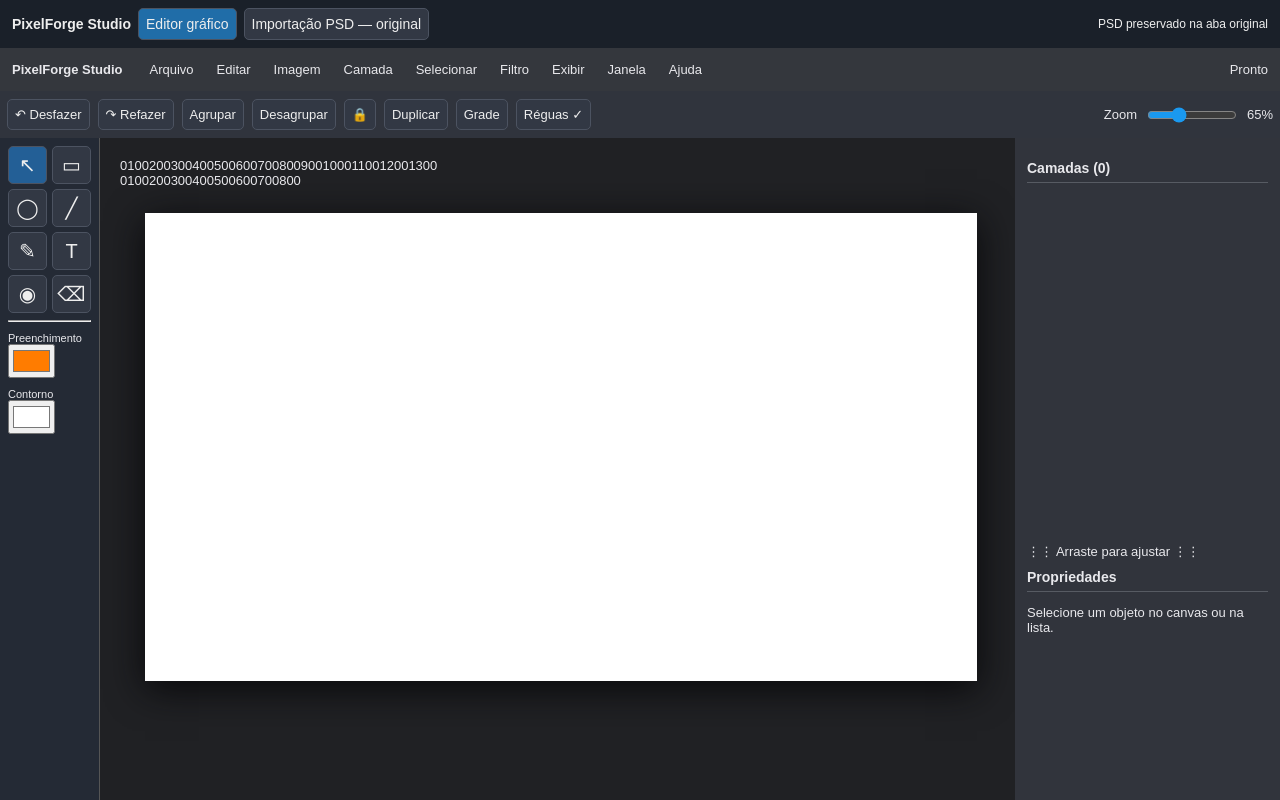
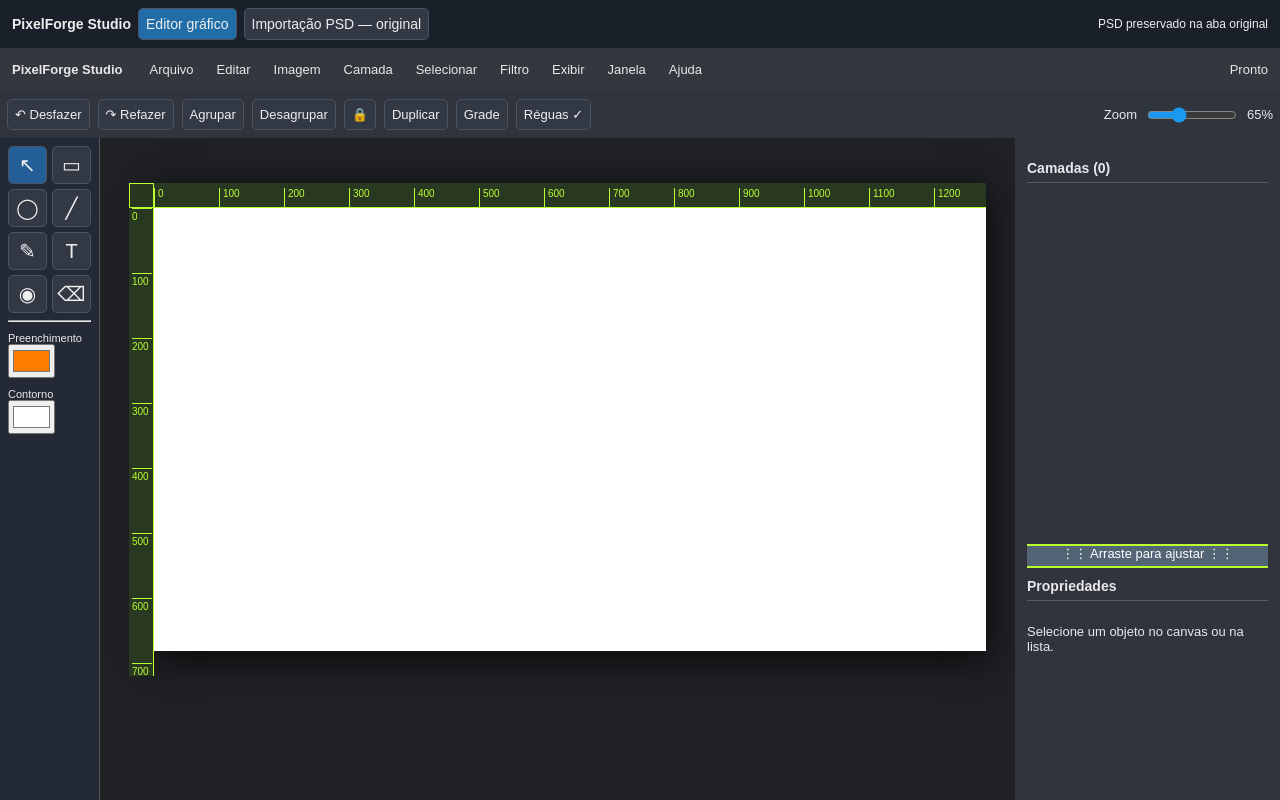
Before and after one commit to marcellopedrosa/pixel-forge-studio, a Next.js app: page / in a window 1280 px wide. Built offline with nearby package versions, Linux system fonts and the light colour scheme.

Commit message:
style: resizable side panels and lime rulers

```diff
--- a/app/studio.css
+++ b/app/studio.css
@@ -35,3 +35,16 @@ body{margin:0!important}
 @media(max-width:800px){.studio .studio-grid{grid-template-columns:84px minmax(0,1fr) 195px!important}.studio .studio-left{width:84px!important;min-width:84px!important}}
 
 .studio-layer-tree{min-height:34px;gap:3px}.studio-layer-tree button{min-width:26px;padding:4px!important}.studio-layer-tree button:nth-last-child(2){flex:1;min-width:0;overflow:hidden;text-overflow:ellipsis;text-align:left;white-space:nowrap}.studio-tree-hint{font-size:11px;color:#aebbcf;padding:7px 2px;border-bottom:1px solid #505560}.studio-layer-tree .studio-drag-handle{flex:none;font-size:15px}
+
+.studio-artboard-wrap{position:relative;margin:auto;flex-shrink:0}
+.studio-ruler-corner{position:absolute;left:0;top:0;width:25px;height:25px;background:#28371d;border:1px solid #b9ff31}
+.studio-ruler{position:absolute;background:#293821;color:#b9ff31;font-size:10px;overflow:hidden}
+.studio-ruler-x{left:25px;right:0;top:0;height:25px;border-bottom:1px solid #b9ff31}
+.studio-ruler-y{top:25px;bottom:0;left:0;width:25px;border-right:1px solid #b9ff31}
+.studio-ruler span{position:absolute;white-space:nowrap}
+.studio-ruler-x span{top:5px;border-left:1px solid #b9ff31;padding-left:3px;height:20px}
+.studio-ruler-y span{left:3px;border-top:1px solid #b9ff31;padding-top:2px;width:20px}
+.studio .studio-right{display:flex!important;flex-direction:column!important;min-height:0!important;overflow:hidden!important}
+.studio .studio-right .studio-layers{overflow-y:auto!important;flex:none!important}
+.studio-panel-divider{height:24px;flex:none;cursor:row-resize;text-align:center;background:#546477;border-top:2px solid #b9ff31;border-bottom:2px solid #b9ff31;color:#fff;user-select:none;touch-action:none}
+.studio .studio-right #studio-properties{margin-top:10px}
```
